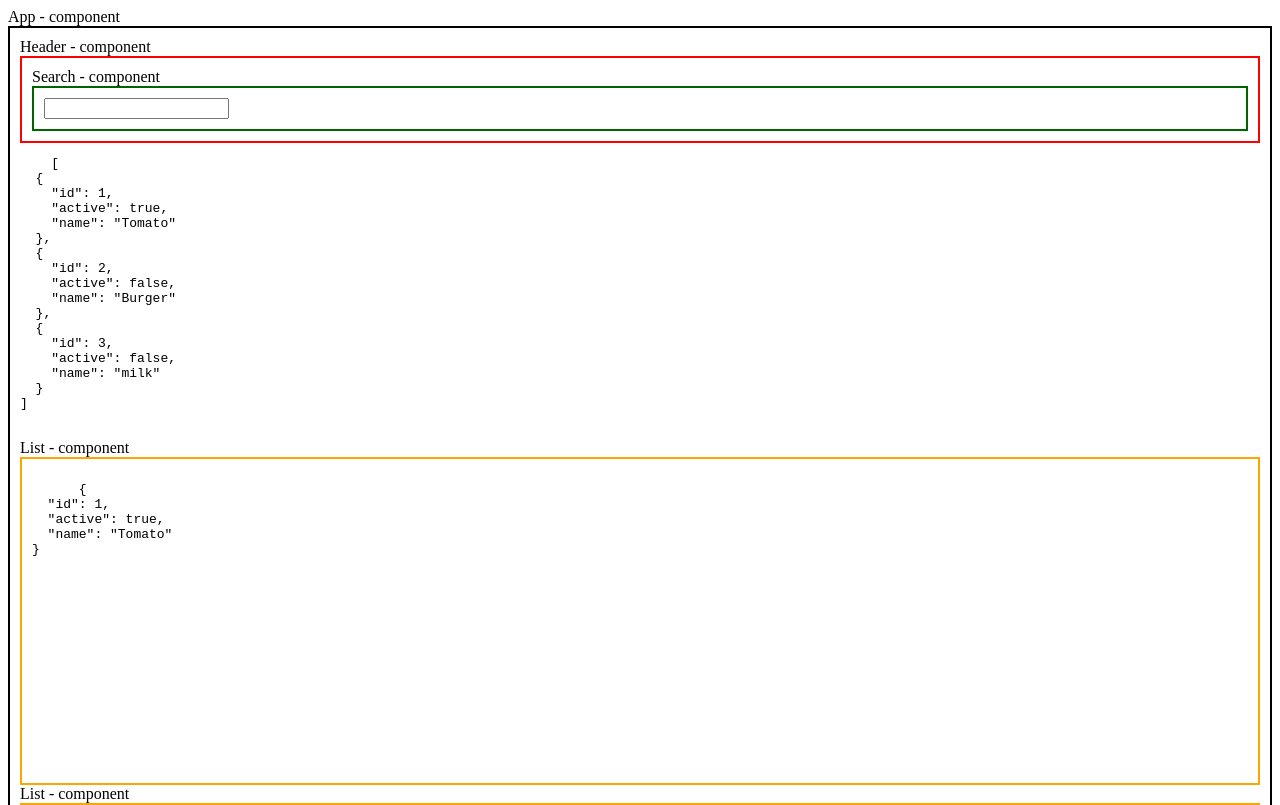
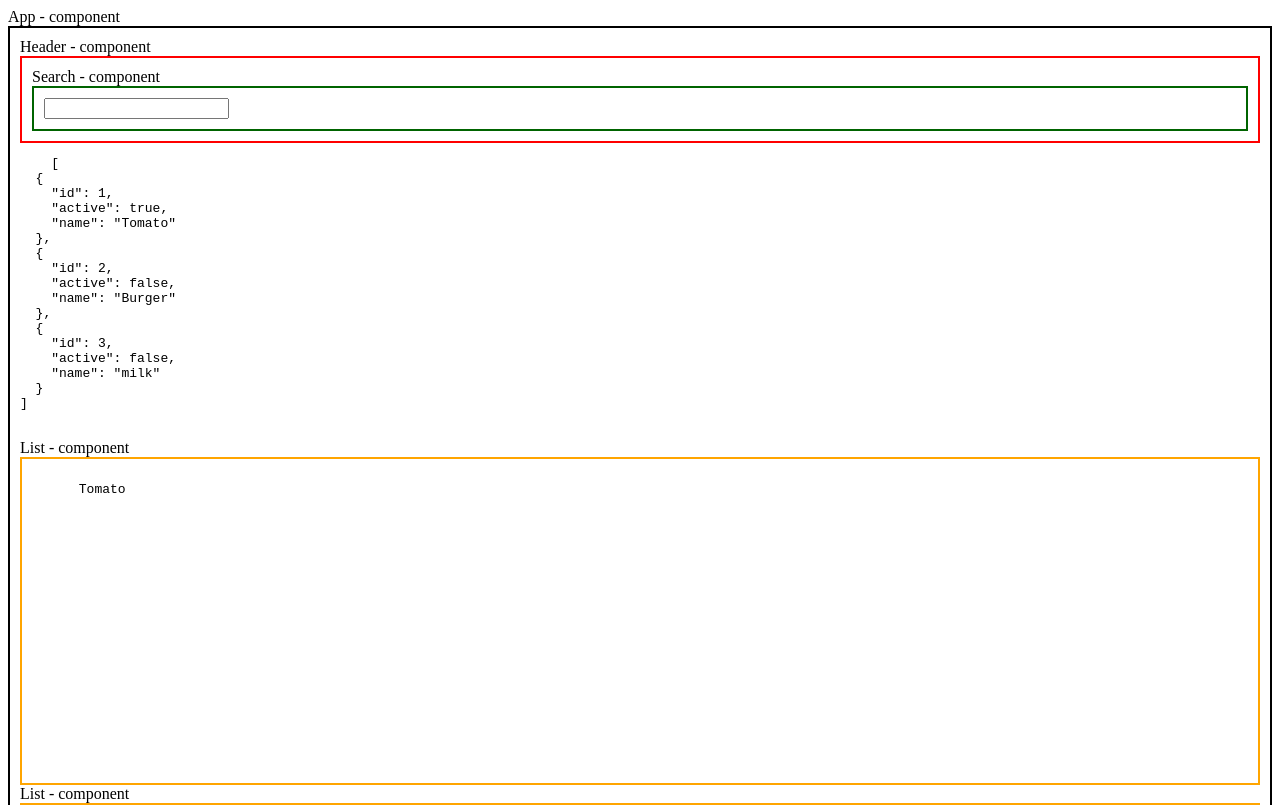
Before and after one commit to johanroug/frontendcop, an Angular app in the folder todo/: page / in a window 1280 px wide. Shown: the top 805 px of the page. Built offline with nearby package versions, Linux system fonts and the light colour scheme.

Commit message:
no message

```diff
--- a/todo/src/app/components/list/list.component.html
+++ b/todo/src/app/components/list/list.component.html
@@ -2,7 +2,7 @@ List - component
 <div class="list box box--orange">
   <div class="item-25" *ngFor="let item of list">
     <pre (click)="onClickHandler(item)">
-      {{item | json}}
+      {{item.name}}
     </pre>
   </div>
 </div>
```
Also changed, not shown: todo/src/app/components/list/list.component.scss (line endings or trailing spaces).
